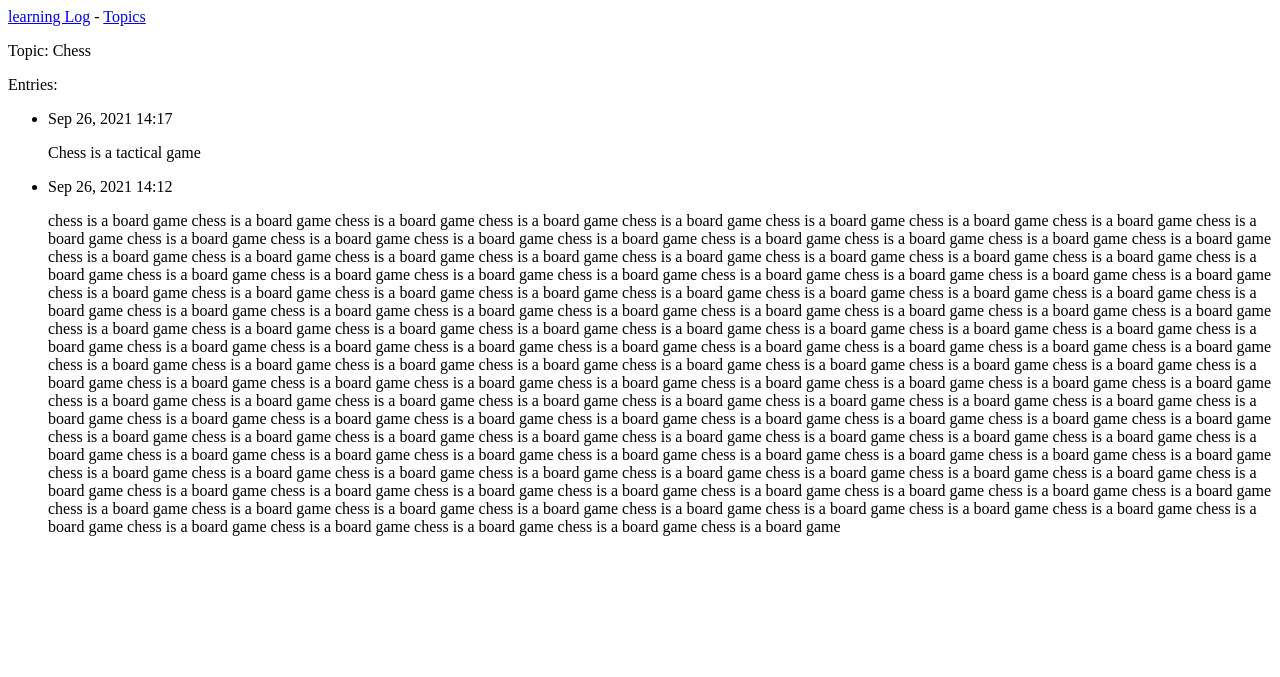
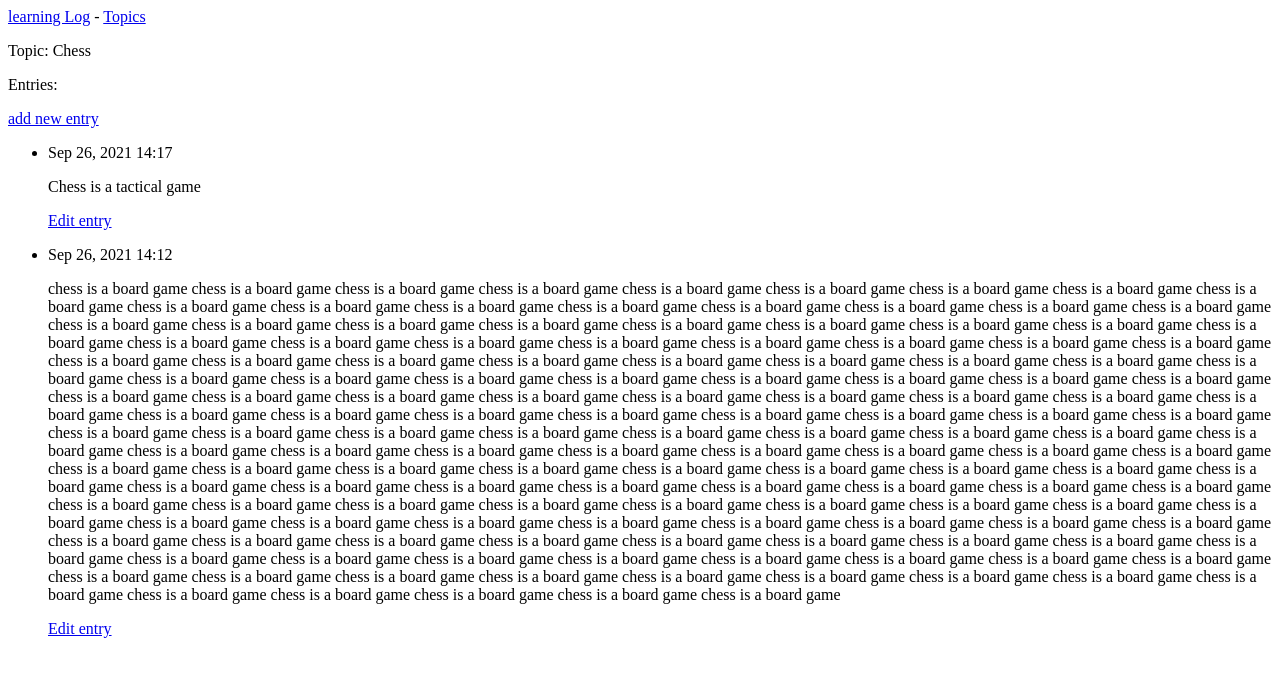
Before and after one commit to VandalTryHard/-Python-Django, a Django app: page /topics/1/ in a window 1280 px wide. Shown: the top 677 px of the page. Run offline with Django 3.2, Linux system fonts and the light colour scheme; data comes from the database, SQL or seed files in the repository; both versions use the stored data as it was after the commit.

Commit message:
Topics, entry, edit entries
The ability to add new topics.
Ability to add new entries to topic blocks.
Ability to edit entries in topic blocks.

```diff
--- a/Project_Django/learning_log/learning_logs/templates/learning_logs/topic.html
+++ b/Project_Django/learning_log/learning_logs/templates/learning_logs/topic.html
@@ -5,11 +5,17 @@
     <p>Topic: {{ topic }}</p>
 
     <p>Entries:</p>
+    <p>
+        <a href="{% url 'learning_logs:new_entry' topic.id %}">add new entry</a>
+    </p>
     <ul>
         {% for entry in entries %}
         <li>
             <p>{{ entry.date_added|date:'M d, Y H:i' }}</p>
             <p>{{ entry.text|linebreaks }}</p>
+            <p>
+                <a href="{% url 'learning_logs:edit_entry' entry.id %}">Edit entry</a>
+            </p>
         </li>
     {% empty %}
         <li>There are no entries for this topic yet.</li>
--- a/Project_Django/learning_log/learning_logs/templates/learning_logs/topics.html
+++ b/Project_Django/learning_log/learning_logs/templates/learning_logs/topics.html
@@ -11,4 +11,6 @@
     <li>No topics have beem added yet.</li>
   {% endfor %}
   </ul>
+
+  <a href="{% url 'learning_logs:new_topic' %}">Add a new topic</a>
 {% endblock content %}
--- a/Project_Django/learning_log/learning_logs/urls.py
+++ b/Project_Django/learning_log/learning_logs/urls.py
@@ -12,4 +12,10 @@ urlpatterns = [
     path('topics/', views.topics, name='topics'),
     #Страница с подробной информацие по отдельной теме
     path('topics/<int:topic_id>/', views.topic, name='topic'),
+    #Страница для добавения новой темы
+    path('new_topic/', views.new_topic, name='new_topic'),
+    #Страница для добавления новой записи
+    path('new_entry/<int:topic_id>/', views.new_entry, name='new_entry'),
+    #Страница для редактирования записи
+    path('edit_entry/<int:entry_id>/', views.edit_entry, name='edit_entry'),
 ]
--- a/Project_Django/learning_log/learning_logs/views.py
+++ b/Project_Django/learning_log/learning_logs/views.py
@@ -1,5 +1,6 @@
-from django.shortcuts import render
-from .models import Topic
+from django.shortcuts import redirect, render
+from .models import Topic, Entry
+from .forms import TopicForm, EntryForm
 
 # Create your views here.
 def index(request):
@@ -18,3 +19,56 @@ def topic(request, topic_id):
     entries = topic.entry_set.order_by('-date_added')
     context = {'topic': topic, 'entries': entries}
     return render(request, 'learning_logs/topic.html', context)
+
+def new_topic(request):
+    """Определяет новую тему"""
+    if request.method != 'POST':
+        #Данные не отправлялись, создается пустая форма
+        form = TopicForm()
+    else:
+        #Отправлены данные POST, обработать данные
+        form = TopicForm(data=request.POST)
+        if form.is_valid():
+            form.save()
+            return redirect('learning_logs:topics')
+
+    #Вывести пустую или недействительную форму
+    context = {'form': form}
+    return render(request, 'learning_logs/new_topic.html', context)
+
+def new_entry(request, topic_id):
+    """Добавление новой записи по конкретной теме"""
+    topic = Topic.objects.get(id=topic_id)
+    if request.method != 'POST':
+        #Данные не отправлялись, создается пустая форма
+        form = EntryForm()
+    else:
+        #Отправлены данные POST, обработать данные
+        form = EntryForm(data=request.POST)
+        if form.is_valid():
+            new_entry = form.save(commit=False)
+            new_entry.topic = topic
+            new_entry.save()
+            return redirect('learning_logs:topic', topic_id=topic_id)
+
+    #Вывести пустую или недействительную форму
+    context = {'topic': topic, 'form': form}
+    return render(request, 'learning_logs/new_entry.html', context)
+
+def edit_entry(request, entry_id):
+    """Редактирует существующую запись"""
+    entry = Entry.objects.get(id=entry_id)
+    topic = entry.topic
+
+    if request.method != 'POST':
+        #Исходный запрос, форма заполняется данными текущей записи
+        form = EntryForm(instance=entry)
+    else:
+        #Отправка данных POST, обработать данные
+        form = EntryForm(instance=entry, data=request.POST)
+        if form.is_valid():
+            form.save()
+            return redirect('learning_logs:topic', topic_id=topic.id)
+
+    context = {'entry': entry, 'topic': topic, 'form': form}
+    return render(request, 'learning_logs/edit_entry.html', context)
```
Also changed, not shown: Project_Django/learning_log/learning_logs/forms.py (added, +15 -0 lines), Project_Django/learning_log/learning_logs/templates/learning_logs/edit_entry.html (added, +14 -0 lines), Project_Django/learning_log/learning_logs/templates/learning_logs/new_entry.html (added, +14 -0 lines), Project_Django/learning_log/learning_logs/templates/learning_logs/new_topic.html (added, +13 -0 lines), Project_Django/learning_log/db.sqlite3.
